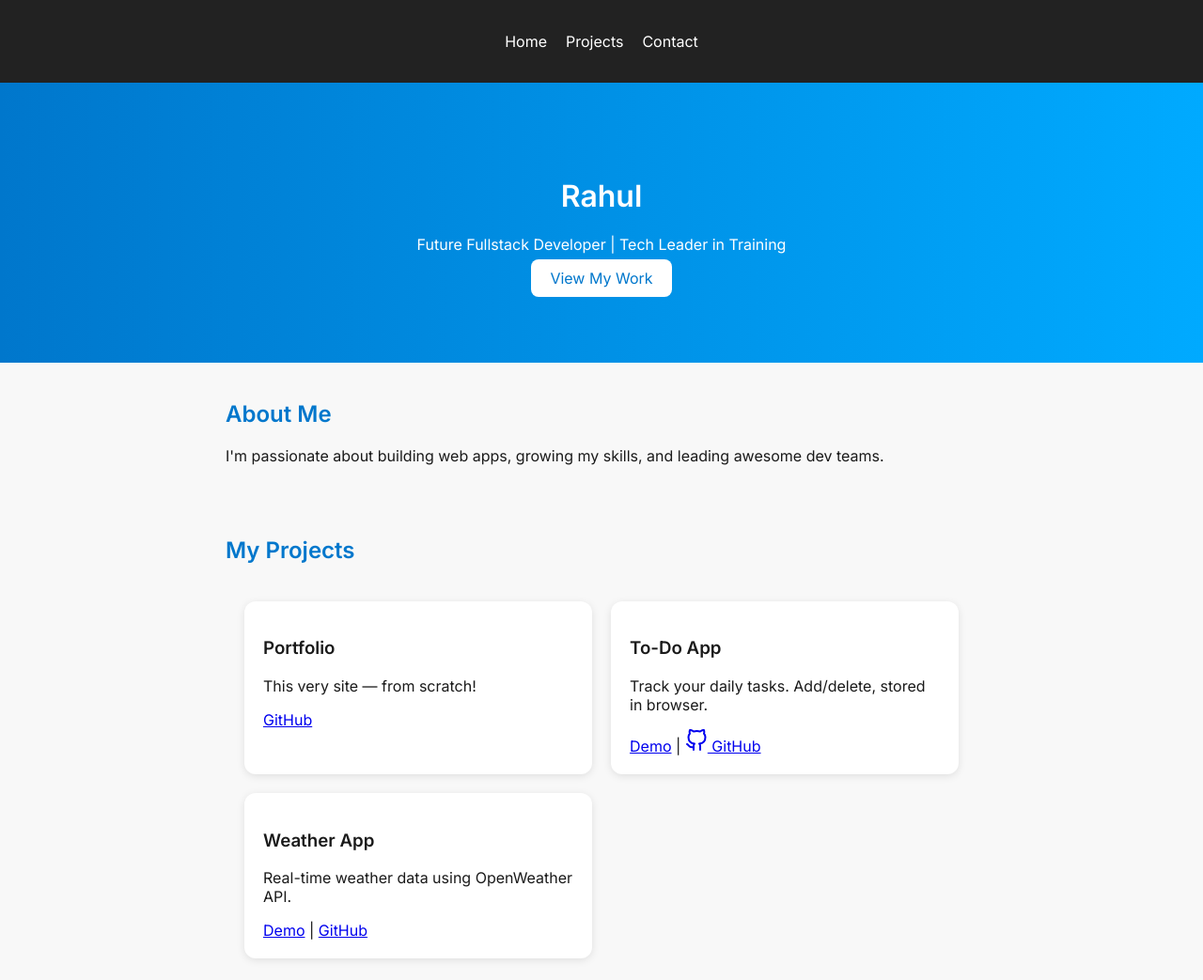
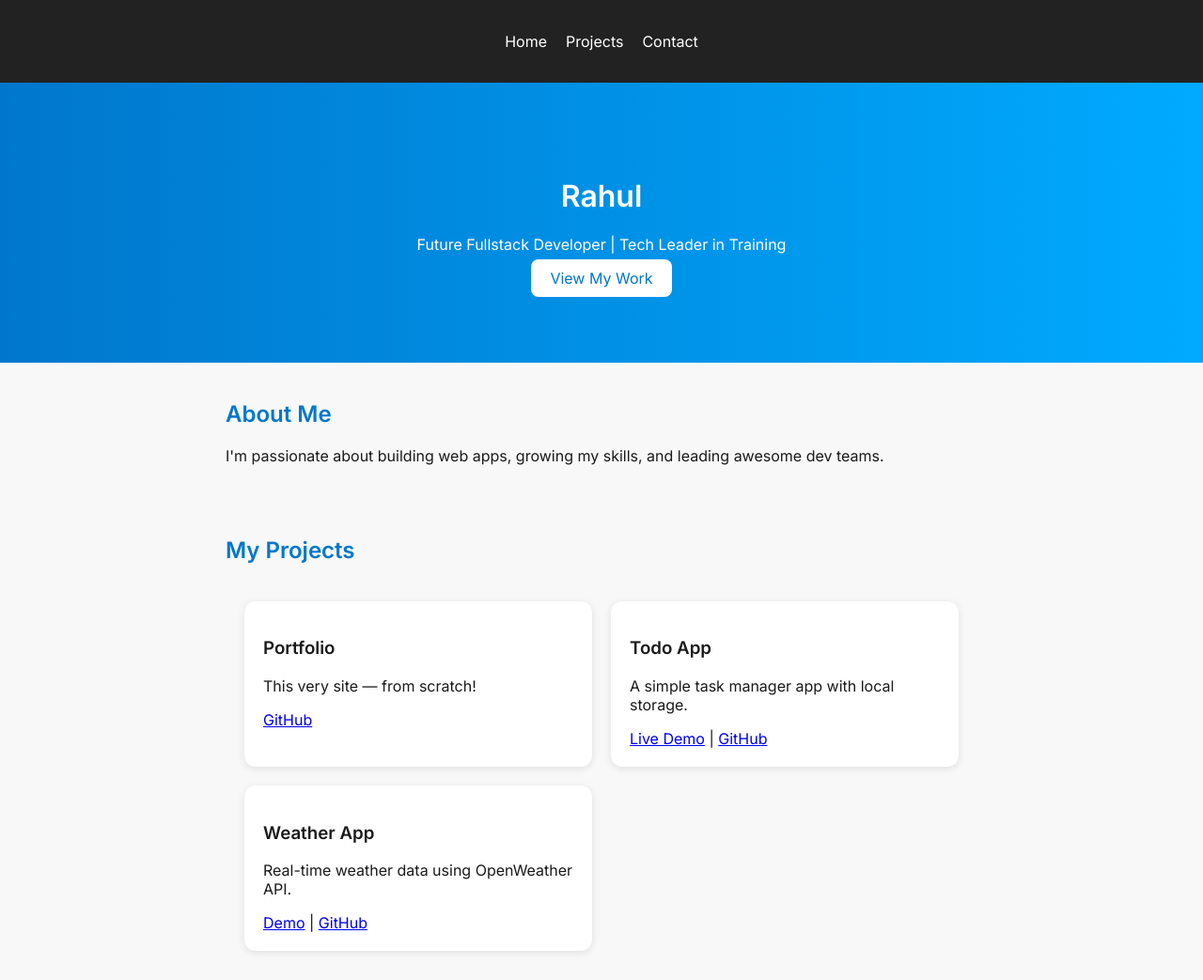
Before and after one commit to rahul-devs/portfolio-v1, a plain HTML site: page index.html in a window 1280 px wide. Shown: the top 1043 px of the page at 94% size. Drawn offline with nearby package versions, Linux system fonts and the light colour scheme.

Commit message:
Added Todo App project to portfolio

```diff
--- a/index.html
+++ b/index.html
@@ -37,9 +37,10 @@
         <a href="#">GitHub</a>
       </div>
       <div class="project-card">
-        <h3>To-Do App</h3>
-        <p>Track your daily tasks. Add/delete, stored in browser.</p>
-        <a href="#">Demo</a> | <a href="#"><i data-feather="github"></i> GitHub</a>
+        <h3>Todo App</h3>
+        <p>A simple task manager app with local storage.</p>
+        <a href="https://rahul-devs.github.io/todo-app/" target="_blank">Live Demo</a> |
+        <a href="https://github.com/rahul-devs/todo-app" target="_blank">GitHub</a>
       </div>
       <div class="project-card">
         <h3>Weather App</h3>
```
